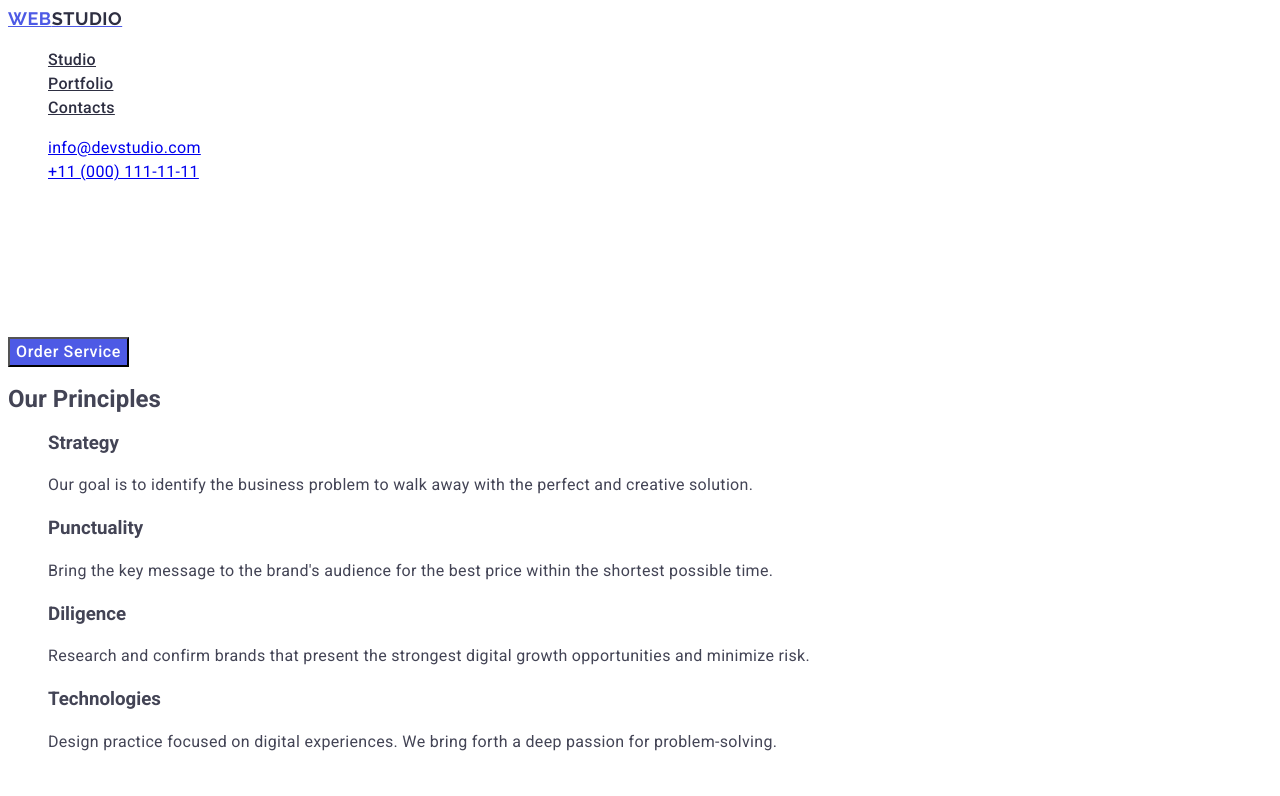
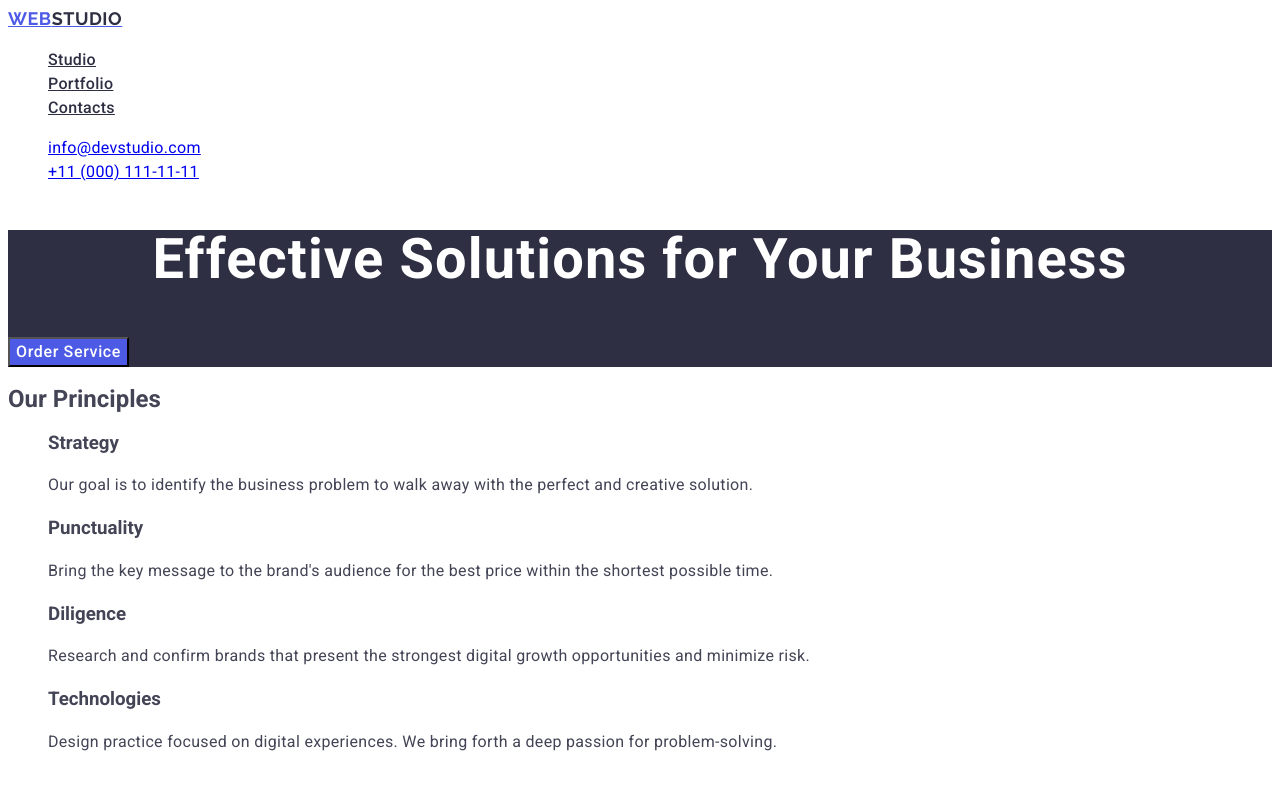
Before and after one commit to ku-anna/goit-markup-hw-02, a plain HTML site: page index.html in a window 1280 px wide. Shown: the top 796 px of the page. Drawn offline with Linux system fonts and the light colour scheme.

Commit message:
homework revision 4

```diff
--- a/css/styles.css
+++ b/css/styles.css
@@ -49,7 +49,9 @@ ul {
     color: #404bbf;
     text-decoration: underline;
 }
-
+.solutions{
+    background-color: #2e2f42;
+}
 .header_solutions {
     font-weight: bold;
     font-size: 56px;
@@ -57,6 +59,7 @@ ul {
     line-height: 1.07;
     text-align: center;
     color: #ffffff;
+
 }
 .button {
     cursor: pointer;
```
